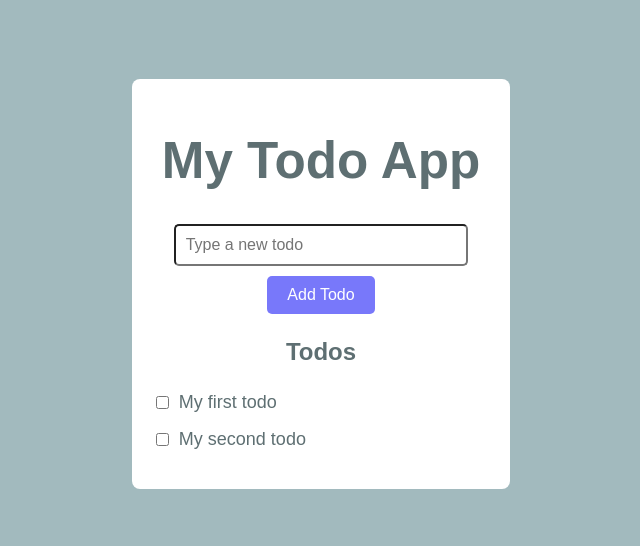
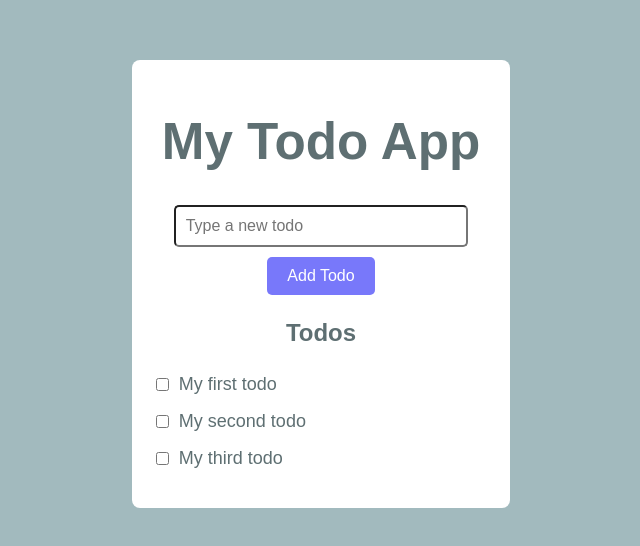
Before and after one commit to Nora-H01/react-todolist, a React (Vite) app in the folder react-todolist/: page / in a window 1280 px wide. Shown: the part 116-662 px from the top of the page, without its empty margins (319-959 px from the left). Built offline with nearby package versions, Linux system fonts and the light colour scheme.

Commit message:
update app.jsx : updateTodoState

```diff
--- a/react-todolist/src/App.jsx
+++ b/react-todolist/src/App.jsx
@@ -2,32 +2,47 @@ import React, { useState } from "react";
 import TodoList from "./ToDoList";
 import "./style.css";
 
+// const App = () => {
+//   const initialTodos = [
+//     { id: 1, name: "My first todo", done: false }, //false->non coché
+//     { id: 2, name: "My second todo", done: false },
+//   ];
 const App = () => {
   const initialTodos = [
-    { id: 1, name: "My first todo", done: false }, //false->non coché
-    { id: 2, name: "My second todo", done: false },
+    { id: 1, name: "My first todo", state: "to do" },
+    { id: 2, name: "My second todo", state: "in progress" },
+    { id: 3, name: "My third todo", state: "done" },
   ];
 
   const [todos, setTodos] = useState(initialTodos);
   const [newTodo, setNewTodo] = useState("");
 
+  const updateTodoState = (id, newState) =>{
+    setTodos(
+      todos.map((todo)=>
+      todo.id === id ? {...todo, state: newState} : todo
+    )
+    );
+  };
+
   const addTodo = () => {
     if (newTodo.trim()) {
       setTodos([
         ...todos,
-        { id: Date.now(), name: newTodo, done: false },
+        { id: Date.now(), name: newTodo, state: "to do" },
       ]);
       setNewTodo("");
     }
   };
 
-  const toggleTodo = (id) => {
-    setTodos(
-      todos.map((todo) =>
-        todo.id === id ? { ...todo, done: !todo.done } : todo
-      )
-    );
-  };
+  // const toggleTodo = (id) => {
+  //   setTodos(
+  //     todos.map((todo) =>
+  //       todo.id === id ? { ...todo, done: !todo.done } : todo
+  //     )
+  //   );
+  // };
+
 
   return (
     <div className="app-container">
@@ -44,7 +59,7 @@ const App = () => {
           Add Todo
         </button>
       </div>
-      <TodoList todos={todos} toggleTodo={toggleTodo} />
+      <TodoList todos={todos} updateTodoState={updateTodoState} />
     </div>
   );
 };
```
